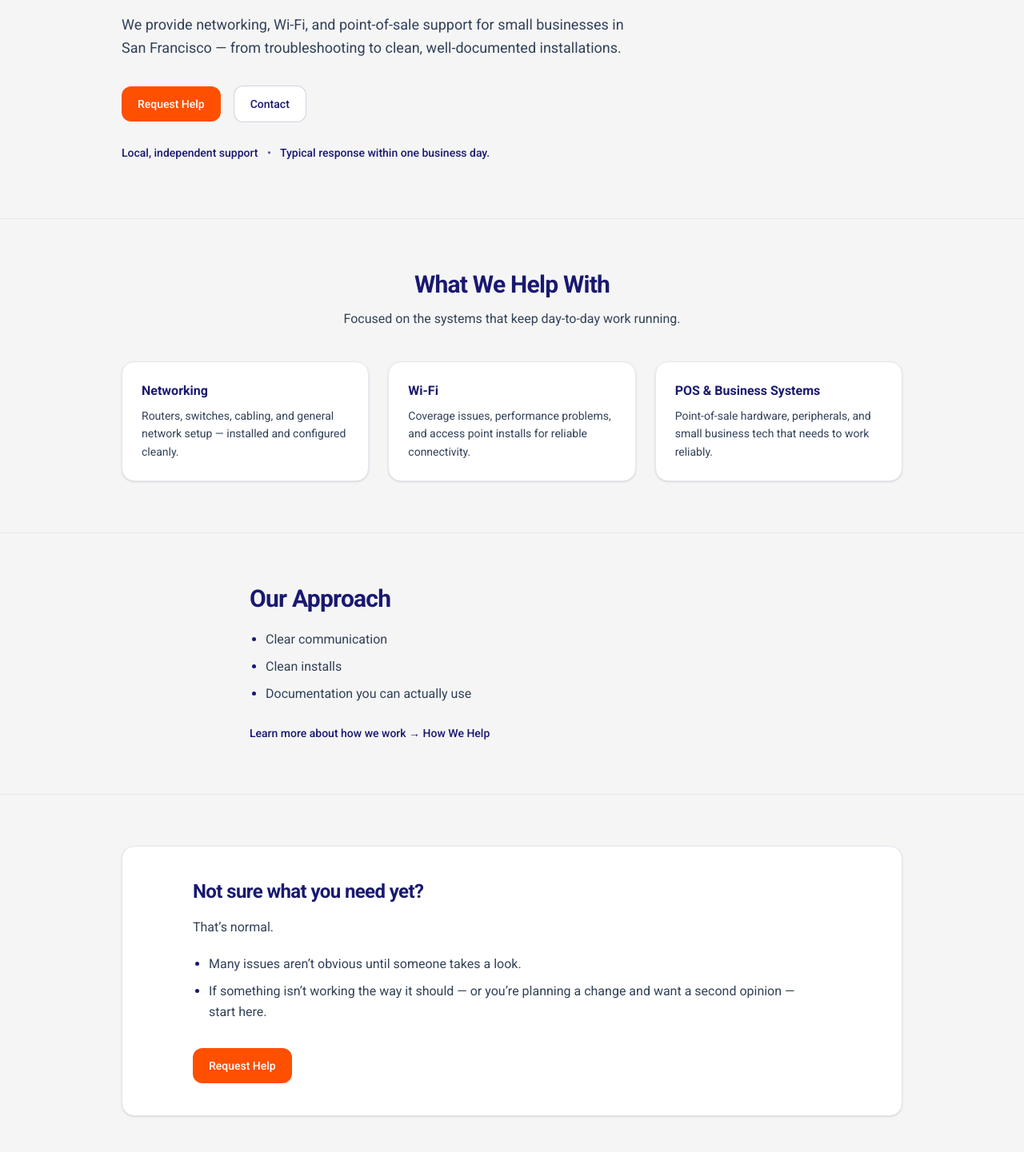
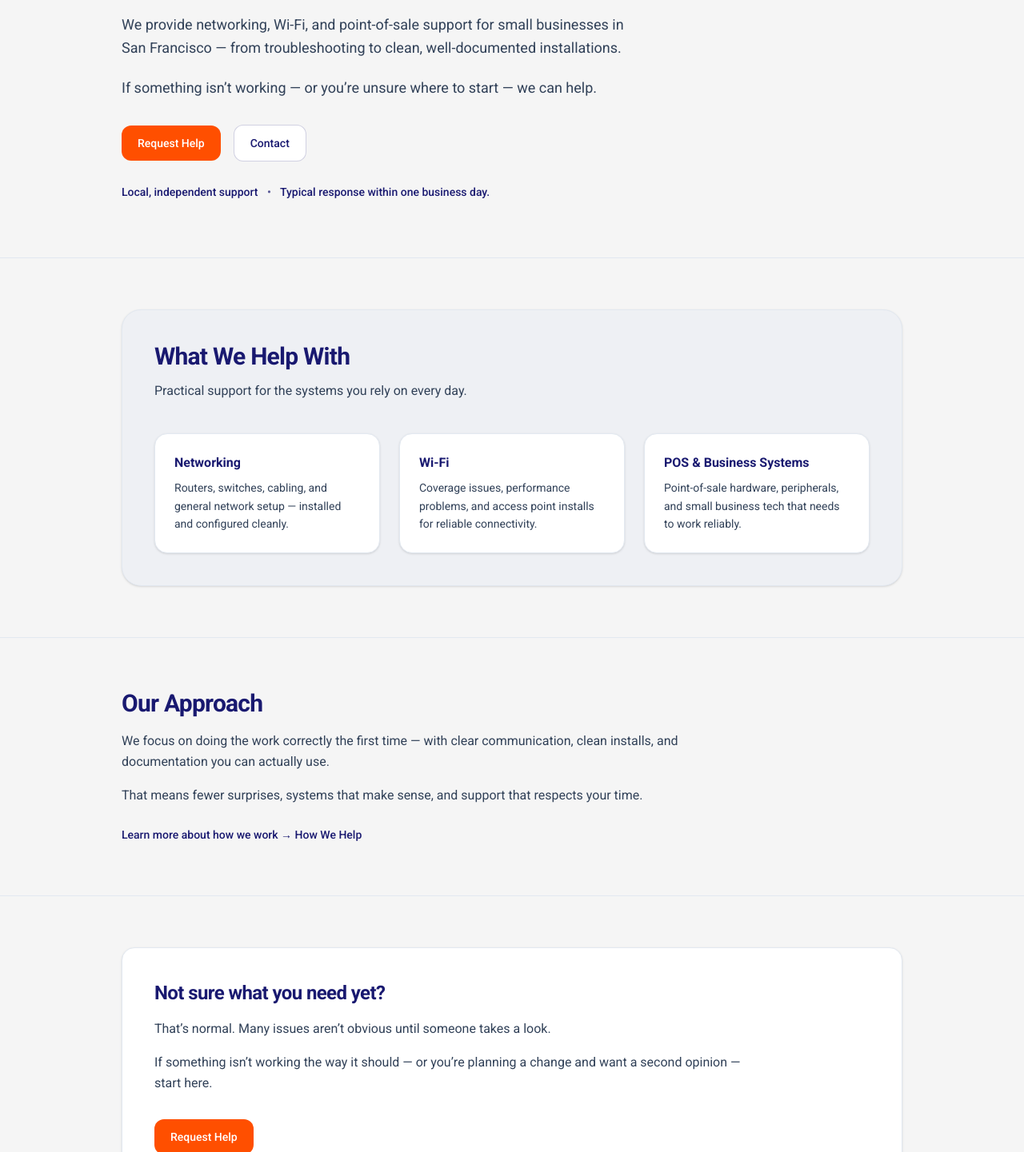
Before and after one commit to getpluggedinsf/website, a Next.js app: page / in a window 1280 px wide. Shown: the part 249-1690 px from the top of the page at 80% size. Built offline with nearby package versions, Linux system fonts and the light colour scheme.

Commit message:
wip: trigger preview for layout primitives branch

```diff
--- a/src/app/page.tsx
+++ b/src/app/page.tsx
@@ -13,8 +13,11 @@ export default function HomePage() {
             </h1>
 
             <p className="mt-5 text-pretty text-base leading-relaxed text-slate-700 sm:text-lg">
-              We provide networking, Wi-Fi, and point-of-sale support for small businesses
-              in San{"\u00A0"}Francisco — from troubleshooting to clean, well-documented installations.
+              We provide networking, Wi-Fi, and point-of-sale support for small businesses in
+              San{"\u00A0"}Francisco — from troubleshooting to clean, well-documented installations.
+            </p>
+            <p className="mt-5 text-pretty text-base leading-relaxed text-slate-700 sm:text-lg">
+              If something isn’t working — or you’re unsure where to start — we can help.
             </p>
 
             <div className="mt-8 flex flex-wrap items-center gap-4">
@@ -33,12 +36,12 @@ export default function HomePage() {
               </Link>
             </div>
 
-
-
             {/* Reassurance microcopy */}
+            <div className="mt-7 space-y-1 text-sm text-slate-600">
               <p className="mt-7 text-sm font-medium text-[#191970]">
                 Local, independent support <span className="mx-2 opacity-70">•</span> Typical response within one business day.
               </p>
+            </div>
 
           </div>
         </div>
@@ -47,40 +50,44 @@ export default function HomePage() {
       {/* 3. What We Help With (Service Overview) */}
       <section className="w-full border-t border-slate-200">
         <div className="mx-auto max-w-5xl px-6 py-14 sm:py-16">
-          <div className="mx-auto max-w-3xl text-center">
+          {/* Panel card (Layer 2) */}
+          <div className="rounded-3xl border border-slate-200 bg-[#EEF0F4] p-8 shadow-sm sm:p-10">
+            <div className="max-w-3xl">
               <h2 className="text-2xl font-semibold tracking-tight text-[#191970] sm:text-3xl">
                 What We Help With
               </h2>
               <p className="mt-3 text-base leading-relaxed text-slate-700">
-             Focused on the systems that keep day-to-day work running.
+                Practical support for the systems you rely on every day.
               </p>
             </div>
 
             <div className="mt-10 grid gap-6 md:grid-cols-3">
+              {/* Cards (Layer 3) */}
               <div className="rounded-2xl border border-slate-200 bg-white p-6 shadow-sm">
-              <h3 className="text-base font-semibold text-[#191970] ">Networking</h3>
+                <h3 className="text-base font-semibold text-[#191970]">Networking</h3>
                 <p className="mt-2 text-sm leading-relaxed text-slate-700">
-                Routers, switches, cabling, and general network setup — installed
-                and configured cleanly.
+                  Routers, switches, cabling, and general network setup — installed and
+                  configured cleanly.
                 </p>
               </div>
 
               <div className="rounded-2xl border border-slate-200 bg-white p-6 shadow-sm">
-              <h3 className="text-base font-semibold text-[#191970] ">Wi-Fi</h3>
+                <h3 className="text-base font-semibold text-[#191970]">Wi-Fi</h3>
                 <p className="mt-2 text-sm leading-relaxed text-slate-700">
-                Coverage issues, performance problems, and access point installs
-                for reliable connectivity.
+                  Coverage issues, performance problems, and access point installs for
+                  reliable connectivity.
                 </p>
               </div>
 
               <div className="rounded-2xl border border-slate-200 bg-white p-6 shadow-sm">
-              <h3 className="text-base font-semibold text-[#191970] ">
+                <h3 className="text-base font-semibold text-[#191970]">
                   POS &amp; Business Systems
                 </h3>
                 <p className="mt-2 text-sm leading-relaxed text-slate-700">
-                Point-of-sale hardware, peripherals, and small business tech that
-                needs to work reliably.
+                  Point-of-sale hardware, peripherals, and small business tech that needs
+                  to work reliably.
                 </p>
+              </div>
             </div>
           </div>
         </div>
@@ -89,17 +96,21 @@ export default function HomePage() {
       {/* 4. Our Approach (Conceptual Bridge) */}
       <section className="w-full border-t border-slate-200">
         <div className="mx-auto max-w-5xl px-6 py-14 sm:py-16">
-          <div className="max-w-3xl sm:ml-auto sm:mr-6 lg:mr-12">
+          <div className="max-w-3xl">
             <h2 className="text-2xl font-semibold tracking-tight text-[#191970] sm:text-3xl">
               Our Approach
             </h2>
 
             <div className="mt-4 space-y-4 text-base leading-relaxed text-slate-700">
-              <ul className="mt-5 list-disc space-y-2 pl-5 text-base leading-relaxed text-slate-700 marker:text-[#191970]">
-                <li>Clear communication</li>
-                <li>Clean installs</li>
-                <li>Documentation you can actually use</li>
-              </ul>
+              <p>
+                We focus on doing the work correctly the first time — with clear
+                communication, clean installs, and documentation you can actually
+                use.
+              </p>
+              <p>
+                That means fewer surprises, systems that make sense, and support
+                that respects your time.
+              </p>
             </div>
 
             <div className="mt-6">
@@ -114,24 +125,22 @@ export default function HomePage() {
         </div>
       </section>
 
+
       {/* 5. Primary Callout (Contained CTA Panel) */}
       <section className="w-full border-t border-slate-200">
         <div className="mx-auto max-w-5xl px-6 py-14 sm:py-16">
           <div className="rounded-2xl border border-slate-200 bg-white p-8 shadow-sm sm:p-10">
-            <div className="max-w-3xl sm:ml-12">
+            <div className="max-w-3xl">
               <h3 className="text-xl font-semibold tracking-tight text-[#191970] sm:text-2xl">
                 Not sure what you need yet?
               </h3>
 
               <div className="mt-4 space-y-4 text-base leading-relaxed text-slate-700">
-                <p>That’s normal.</p>
-                <ul className="mt-5 list-disc space-y-2 pl-5 text-base leading-relaxed text-slate-700 marker:text-[#191970]">
-                  <li>Many issues aren’t obvious until someone takes a look.</li>
-                  <li>
-                    If something isn’t working the way it should — or you’re planning a change and want a second opinion — start here.
-                  </li>
-               </ul>
-
+                <p>That’s normal. Many issues aren’t obvious until someone takes a look.</p>
+                <p>
+                  If something isn’t working the way it should — or you’re planning a
+                  change and want a second opinion — start here.
+                </p>
               </div>
 
               <div className="mt-8">
@@ -146,6 +155,7 @@ export default function HomePage() {
           </div>
         </div>
       </section>
+
     </main>
   );
 }
```
Lines whose indentation alone changed are shown as unchanged.
